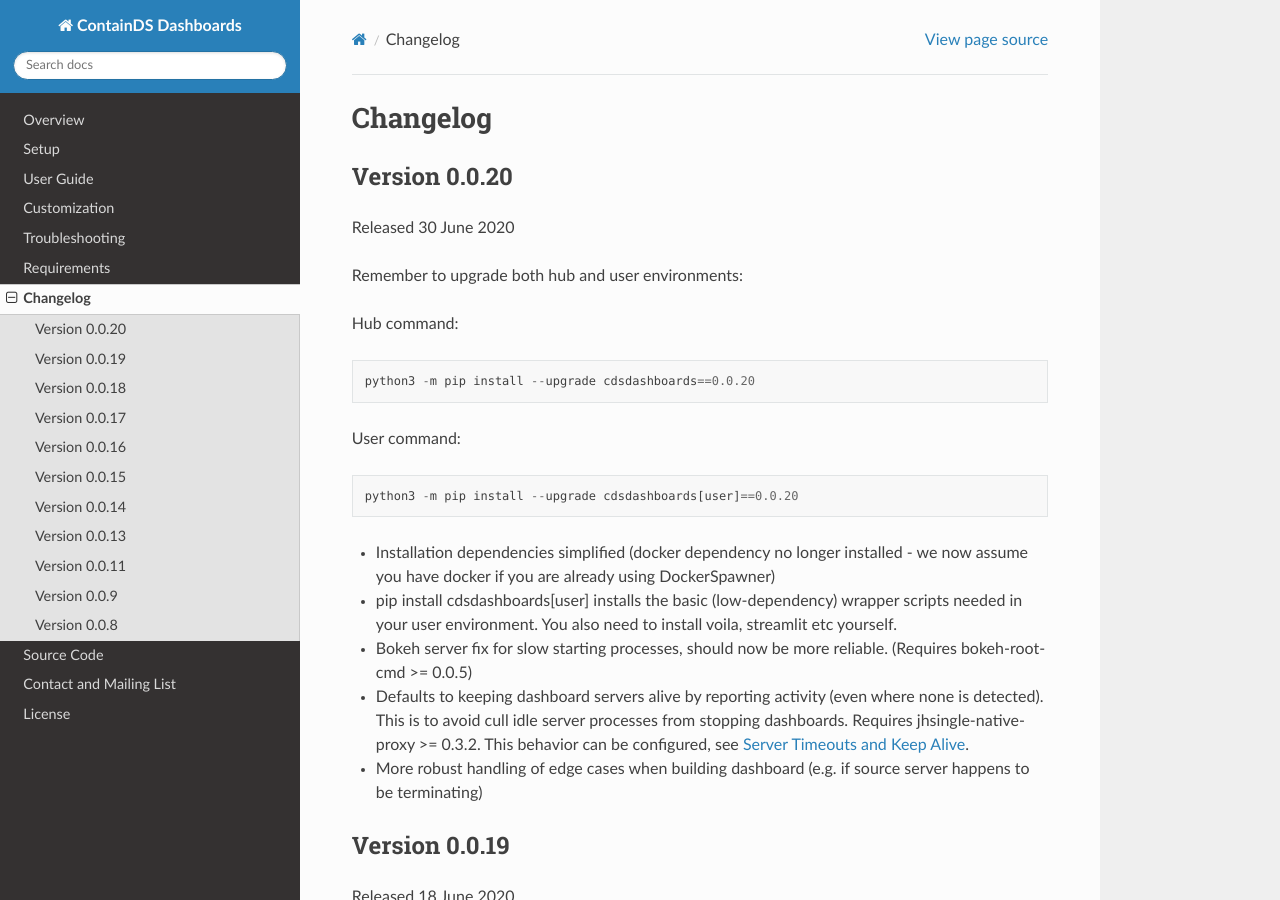
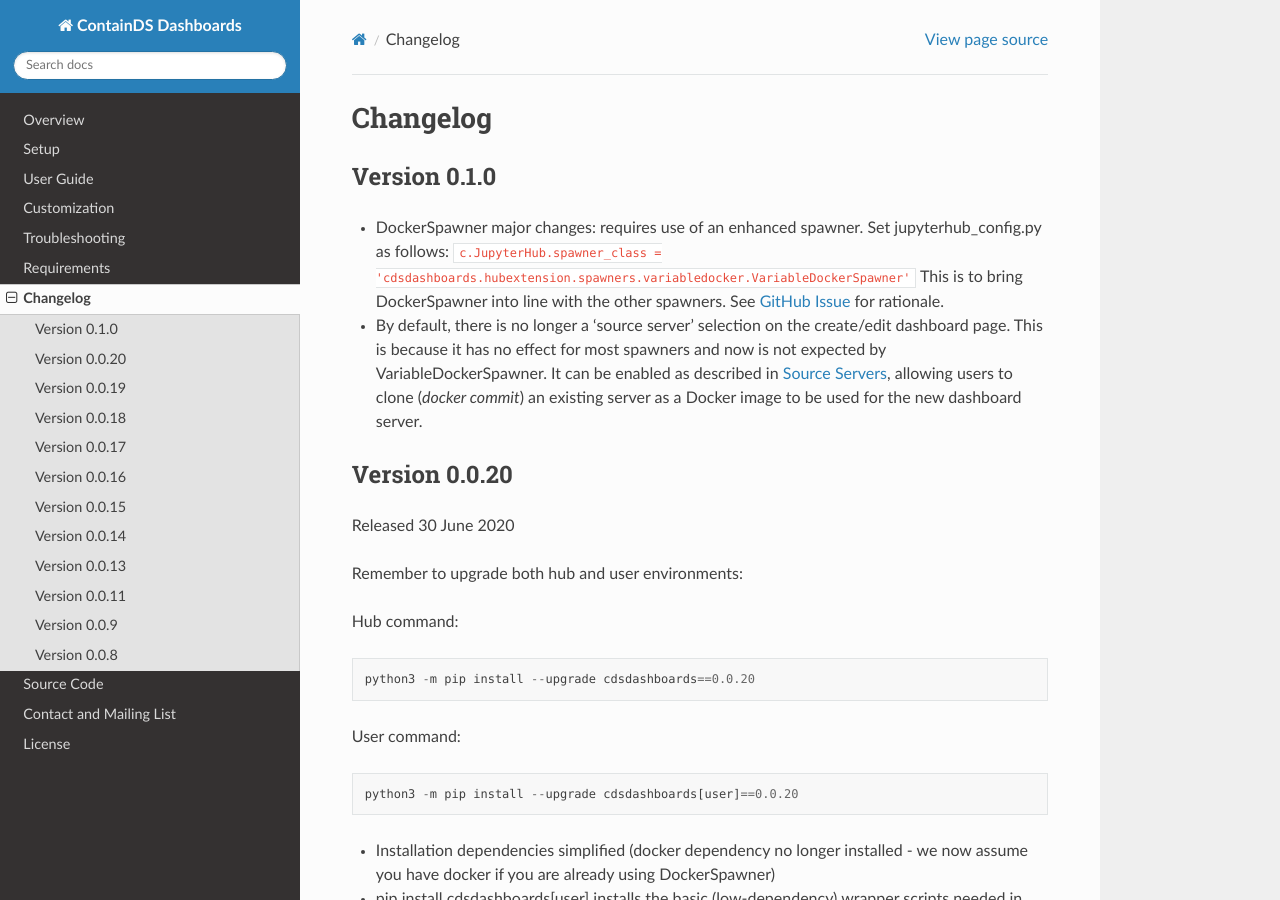
Before and after one commit to ideonate/cdsdashboards, a Sphinx documentation site: the page built from docs/chapters/changelog.rst, in a window 1280 px wide and 900 px high. Built offline with Sphinx 7.4.7 and the Read the Docs theme 2.0.0, drawn with Linux system fonts in a browser that asks for light colours.

Commit message:
changelog for dockerspawner

```diff
--- a/docs/chapters/changelog.rst
+++ b/docs/chapters/changelog.rst
@@ -3,6 +3,16 @@
 
 Changelog
 ---------
+
+Version 0.1.0
+~~~~~~~~~~~~~
+
+- DockerSpawner major changes: requires use of an enhanced spawner. Set jupyterhub_config.py as follows:
+  :code:`c.JupyterHub.spawner_class = 'cdsdashboards.hubextension.spawners.variabledocker.VariableDockerSpawner'`
+  This is to bring DockerSpawner into line with the other spawners. See `GitHub Issue <https://github.com/ideonate/cdsdashboards/issues/13>`__ for rationale.
+- By default, there is no longer a 'source server' selection on the create/edit dashboard page. This is because it has no effect for most spawners
+  and now is not expected by VariableDockerSpawner. It can be enabled as described in :ref:`docker_source_servers`, allowing users to clone
+  (*docker commit*) an existing server as a Docker image to be used for the new dashboard server.
 
 Version 0.0.20
 ~~~~~~~~~~~~~~
```
